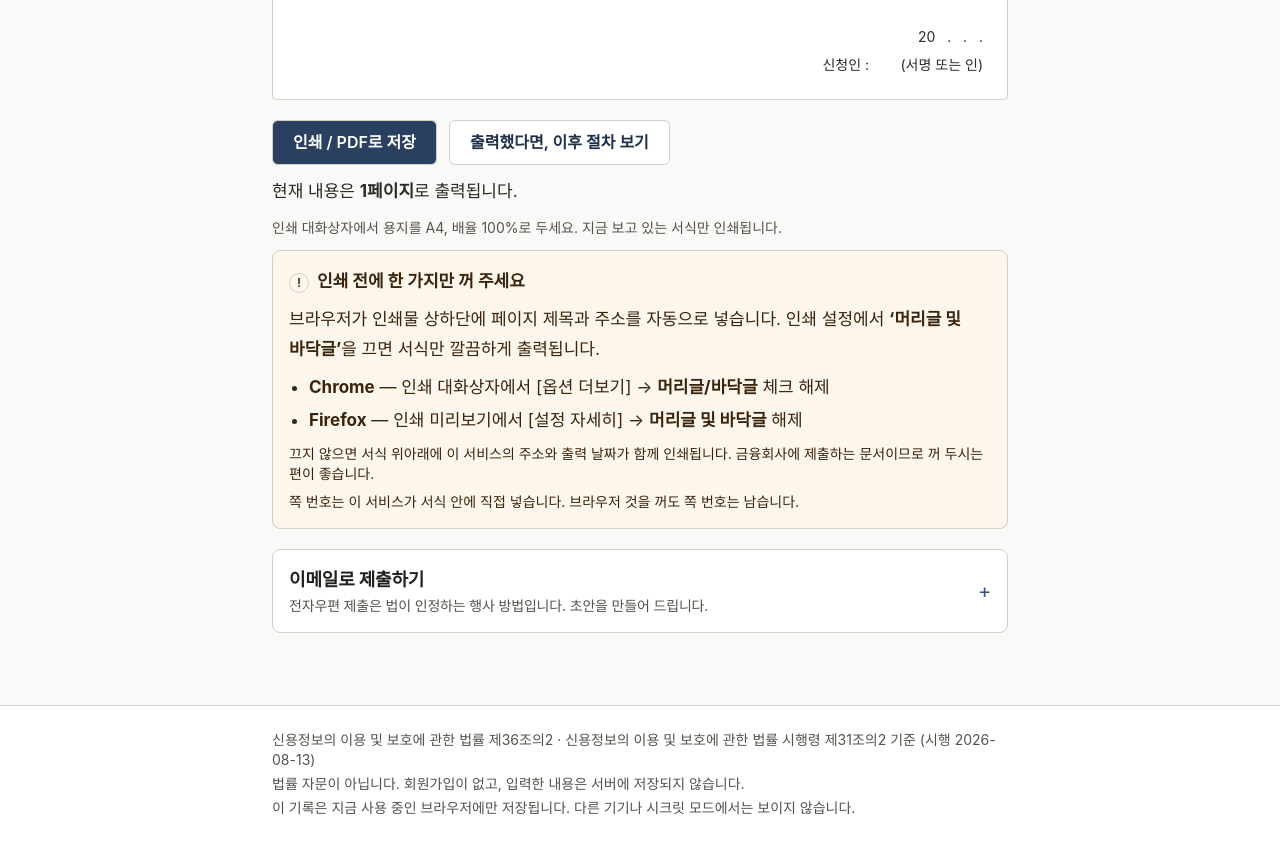
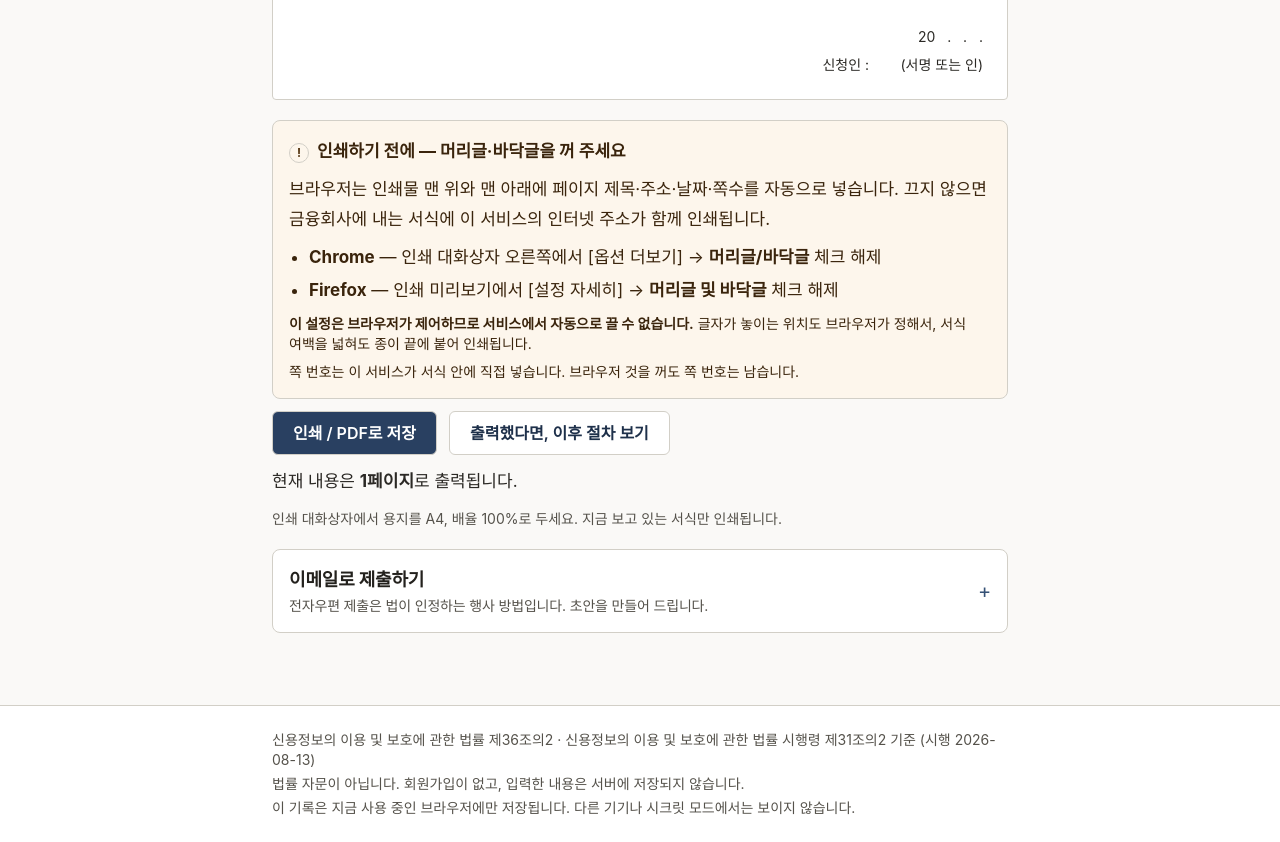
Before and after one commit to rose050505/ai_challenge, a React (Vite) app: page /document in a window 1280 px wide. Shown: the part 1420-2262 px from the top of the page. Built offline with nearby package versions, Linux system fonts and the light colour scheme.

Commit message:
docs+fix(Phase 0): 인쇄 머리글은 CSS 로 제어 불가 — 실측 후 여백 유지, 안내 강화

```diff
--- /dev/null
+++ b/src/components/PrintSetup.jsx
@@ -0,0 +1,139 @@
+import { useCallback, useEffect, useState } from 'react'
+import { Notice } from './ui.jsx'
+
+/**
+ * 인쇄 설정 안내 + 첫 인쇄 확인 단계.
+ *
+ * ── 왜 안내밖에 할 수 없는가 (2026-08-26 실측) ───────────────────────
+ * 브라우저가 그리는 머리글·바닥글은 **브라우저의 여백 영역**에 그려지고,
+ * 종이 끝에서 그 글자까지의 거리는 브라우저가 고정한다. CSS 로 옮길 수 없다.
+ *
+ *   A4 세로, 머리글 켠 상태에서 종이 위 끝 ~ 머리글 글자 위쪽 거리
+ *     Chrome  3.1mm  (@page margin 20mm / 25mm 모두 동일)
+ *     Firefox 6.5mm  (@page margin 20mm / 25mm 모두 동일)
+ *
+ * 즉 @page 여백을 25mm 로 올려도 머리글은 그 자리에 그대로 있고,
+ * 우리 본문만 5mm 더 내려가 페이지 수만 늘어난다. 그래서 여백은 20mm 로 둔다.
+ *
+ * 한편 Firefox 인쇄 대화상자의 '여백' 설정은 우리 @page 여백을 덮어쓰지 않는다.
+ * (기본값 / 0 / 1.2in 세 값 모두에서 본문 시작 위치가 20.6mm 로 같았다.
+ *  @page 여백을 선언하지 않은 대조군에서만 대화상자 값이 적용됐다.)
+ * → 사용자에게 여백을 바꾸라고 안내할 필요는 없다. 끌 것은 머리글·바닥글뿐이다.
+ * ────────────────────────────────────────────────────────────────────
+ */
+
+/** 이 브라우저에서 안내를 이미 확인했는지 (개인정보가 아니므로 여정과 분리해 둔다) */
+const ACK_KEY = 'wy-print-ack'
+
+export function usePrintAck() {
+  const [acked, setAcked] = useState(false)
+  useEffect(() => {
+    try {
+      setAcked(localStorage.getItem(ACK_KEY) === '1')
+    } catch {
+      /* 저장소를 못 쓰면 매번 확인 단계를 보여준다 — 안내를 놓치는 쪽보다 낫다 */
+    }
+  }, [])
+  const remember = useCallback(() => {
+    setAcked(true)
+    try {
+      localStorage.setItem(ACK_KEY, '1')
+    } catch {
+      /* 무시 */
+    }
+  }, [])
+  const forget = useCallback(() => {
+    setAcked(false)
+    try {
+      localStorage.removeItem(ACK_KEY)
+    } catch {
+      /* 무시 */
+    }
+  }, [])
+  return { acked, remember, forget }
+}
+
+/** 브라우저별 끄는 경로. 두 곳(안내·확인 단계)에서 같은 문구를 쓴다. */
+export function HeaderFooterSteps() {
+  return (
+    <ul className="mt-2 list-disc space-y-1 pl-5">
+      <li>
+        <b>Chrome</b> — 인쇄 대화상자 오른쪽에서 [옵션 더보기] → <b>머리글/바닥글</b> 체크 해제
+      </li>
+      <li>
+        <b>Firefox</b> — 인쇄 미리보기에서 [설정 자세히] → <b>머리글 및 바닥글</b> 체크 해제
+      </li>
+    </ul>
+  )
+}
+
+/** 인쇄 버튼 위에 놓는 안내. 버튼보다 먼저 눈에 들어와야 한다. */
+export function PrintSetupNotice() {
+  return (
+    <Notice title="인쇄하기 전에 — 머리글·바닥글을 꺼 주세요">
+      <p>
+        브라우저는 인쇄물 맨 위와 맨 아래에 페이지 제목·주소·날짜·쪽수를 자동으로 넣습니다. 끄지
+        않으면 금융회사에 내는 서식에 이 서비스의 인터넷 주소가 함께 인쇄됩니다.
+      </p>
+      <HeaderFooterSteps />
+      <p className="mt-2 text-sm">
+        <b>이 설정은 브라우저가 제어하므로 서비스에서 자동으로 끌 수 없습니다.</b> 글자가 놓이는
+        위치도 브라우저가 정해서, 서식 여백을 넓혀도 종이 끝에 붙어 인쇄됩니다.
+      </p>
+      <p className="mt-2 text-sm">
+        쪽 번호는 이 서비스가 서식 안에 직접 넣습니다. 브라우저 것을 꺼도 쪽 번호는 남습니다.
+      </p>
+    </Notice>
+  )
+}
+
+/**
+ * 첫 인쇄 확인 단계.
+ * 매번 뜨면 성가시므로 한 번 확인하면 이 브라우저에서는 다시 묻지 않는다.
+ */
+export function PrintConfirm({ onPrint, onCancel, onRemember }) {
+  const [dontAsk, setDontAsk] = useState(true)
+  return (
+    <div
+      role="group"
+      aria-labelledby="print-confirm-heading"
+      className="rounded-lg border-2 border-ink-700 bg-white p-4"
+    >
+      <h3 id="print-confirm-heading" className="text-lg font-bold text-gray-900">
+        인쇄 설정에서 머리글·바닥글을 끄셨나요?
+      </h3>
+      <p className="mt-1 text-gray-700">
+        인쇄 대화상자가 열리면 아래를 먼저 확인하세요. 이 서비스가 대신 꺼 드릴 수 없는
+        설정입니다.
+      </p>
+      <div className="text-gray-800">
+        <HeaderFooterSteps />
+      </div>
+      <label className="mt-3 flex items-center gap-2 text-gray-800">
+        <input
+          type="checkbox"
+          checked={dontAsk}
+          onChange={(e) => setDontAsk(e.target.checked)}
+          className="h-5 w-5 accent-ink-700"
+        />
+        이 브라우저에서 다시 묻지 않기
+      </label>
+      <div className="mt-4 flex flex-col gap-3 sm:flex-row">
+        <button
+          type="button"
+          autoFocus
+          className="btn btn-primary"
+          onClick={() => {
+            if (dontAsk) onRemember()
+            onPrint()
+          }}
+        >
+          확인했습니다 · 인쇄하기
+        </button>
+        <button type="button" className="btn btn-quiet" onClick={onCancel}>
+          취소
+        </button>
+      </div>
+    </div>
+  )
+}
--- a/src/pages/Document.jsx
+++ b/src/pages/Document.jsx
@@ -19,6 +19,7 @@ import { neutralizeInstitution } from '../lib/neutralize.js'
 import { PageHeader, Basis, Notice } from '../components/ui.jsx'
 import { Term } from '../components/Term.jsx'
 import EmailDraft from '../components/EmailDraft.jsx'
+import { PrintSetupNotice, PrintConfirm, usePrintAck } from '../components/PrintSetup.jsx'
 import PagedSheet from '../components/PagedSheet.jsx'
 import { useSheetMode } from '../lib/sheet-mode.js'
 import { BackupPanel, STORAGE_SCOPE_TEXT } from '../components/Journey.jsx'
@@ -621,6 +622,8 @@ export default function Document() {
    * "이제 뭐 하지" 상태가 된다. afterprint 로 다음 단계를 이어 붙인다.
    */
   const [stage, setStage] = useState('form') // form | afterPrint
+  const [confirming, setConfirming] = useState(false)
+  const printAck = usePrintAck()
   const [emailOpen, setEmailOpen] = useState(false)
   const [checked, setChecked] = useState({})
   const printing = useRef(false)
@@ -633,12 +636,25 @@ export default function Document() {
     setStage('afterPrint')
   }
 
-  const handlePrint = () => {
+  const doPrint = () => {
+    setConfirming(false)
     printing.current = true
     setStage('form')
     window.print()
     // afterprint 가 오지 않는 브라우저를 위한 보조 경로. 둘 다 와도 한 번만 처리된다.
     setTimeout(finishPrint, 300)
+  }
+
+  /**
+   * 머리글·바닥글은 브라우저가 제어하므로 우리가 끌 수 없다.
+   * 처음 인쇄하는 사용자에게 한 번만 확인 단계를 둔다. (docs/cases/print-headers.md)
+   */
+  const handlePrint = () => {
+    if (!printAck.acked) {
+      setConfirming(true)
+      return
+    }
+    doPrint()
   }
 
   useEffect(() => {
@@ -973,6 +989,15 @@ export default function Document() {
       </div>
 
       <div className="no-print space-y-3">
+        {/* ★ 안내가 버튼보다 먼저 눈에 들어와야 한다. 누른 뒤에 읽으면 늦다. */}
+        <PrintSetupNotice />
+        {confirming ? (
+          <PrintConfirm
+            onPrint={doPrint}
+            onCancel={() => setConfirming(false)}
+            onRemember={printAck.remember}
+          />
+        ) : null}
         <div className="flex flex-col gap-3 sm:flex-row sm:flex-wrap sm:items-center">
           <button type="button" onClick={handlePrint} className="btn btn-primary">
             인쇄 / PDF로 저장
@@ -1002,31 +1027,6 @@ export default function Document() {
           인쇄 대화상자에서 용지를 A4, 배율 100%로 두세요. 지금 보고 있는 서식만 인쇄됩니다.
         </p>
 
-        {/*
-         * 브라우저가 넣는 머리글·바닥글은 CSS 로 끌 수 없다. 사용자가 인쇄 설정에서 꺼야 한다.
-         * 끄지 않으면 금융회사에 내는 법정 서식에 이 서비스의 주소와 출력 날짜가 찍힌다.
-         */}
-        <Notice title="인쇄 전에 한 가지만 꺼 주세요">
-          <p>
-            브라우저가 인쇄물 상하단에 페이지 제목과 주소를 자동으로 넣습니다. 인쇄 설정에서{' '}
-            <b>&lsquo;머리글 및 바닥글&rsquo;</b>을 끄면 서식만 깔끔하게 출력됩니다.
-          </p>
-          <ul className="mt-2 list-disc space-y-1 pl-5">
-            <li>
-              <b>Chrome</b> — 인쇄 대화상자에서 [옵션 더보기] → <b>머리글/바닥글</b> 체크 해제
-            </li>
-            <li>
-              <b>Firefox</b> — 인쇄 미리보기에서 [설정 자세히] → <b>머리글 및 바닥글</b> 해제
-            </li>
-          </ul>
-          <p className="mt-2 text-sm">
-            끄지 않으면 서식 위아래에 이 서비스의 주소와 출력 날짜가 함께 인쇄됩니다. 금융회사에
-            제출하는 문서이므로 꺼 두시는 편이 좋습니다.
-          </p>
-          <p className="mt-2 text-sm">
-            쪽 번호는 이 서비스가 서식 안에 직접 넣습니다. 브라우저 것을 꺼도 쪽 번호는 남습니다.
-          </p>
-        </Notice>
       </div>
 
       {/* 전자우편 제출 — 시행령 제31조의2 제6항이 허용한 행사 방법 */}
```
Also changed, not shown: 1 other file (tests, documents, lock files or other folders).
